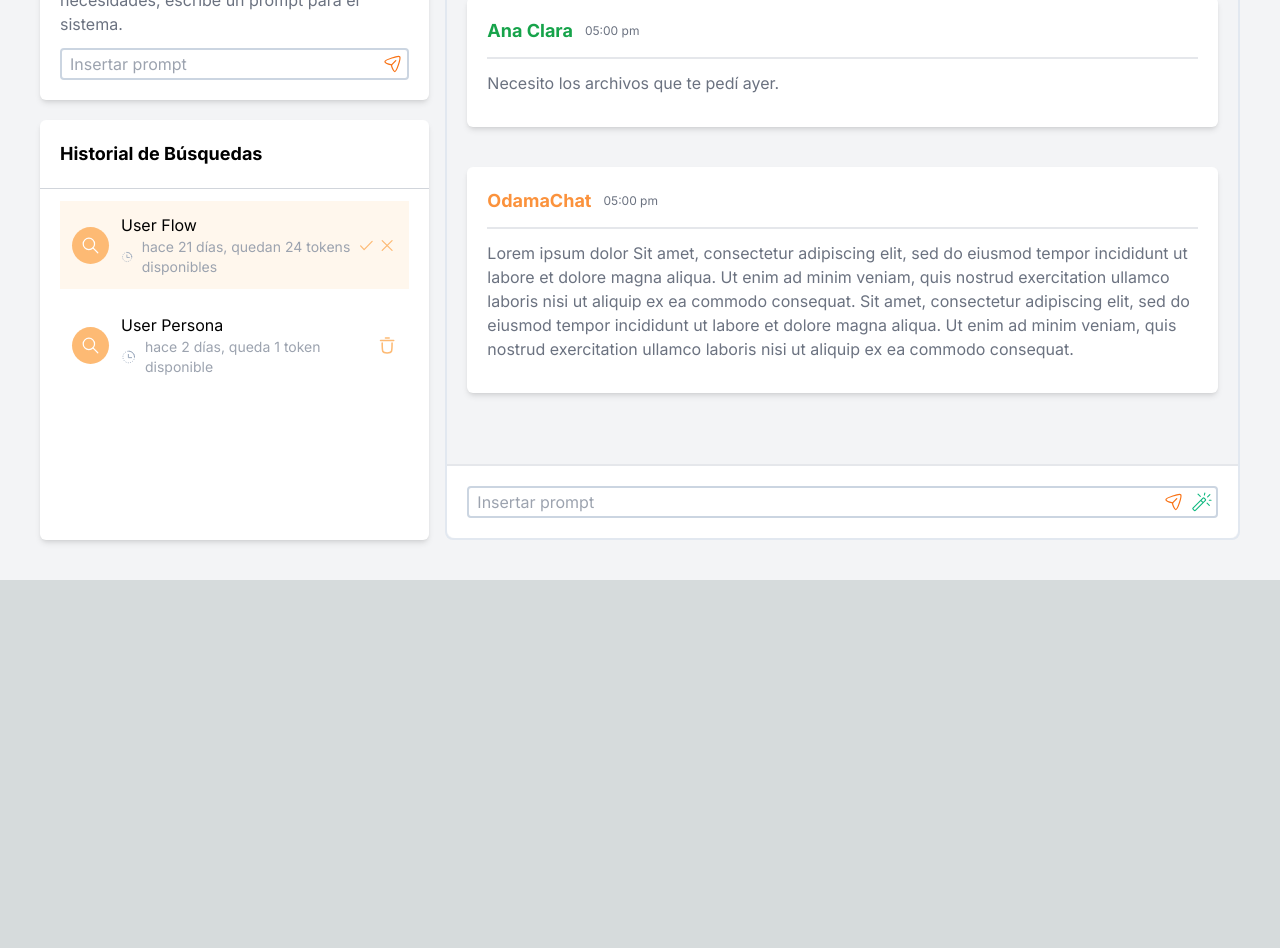
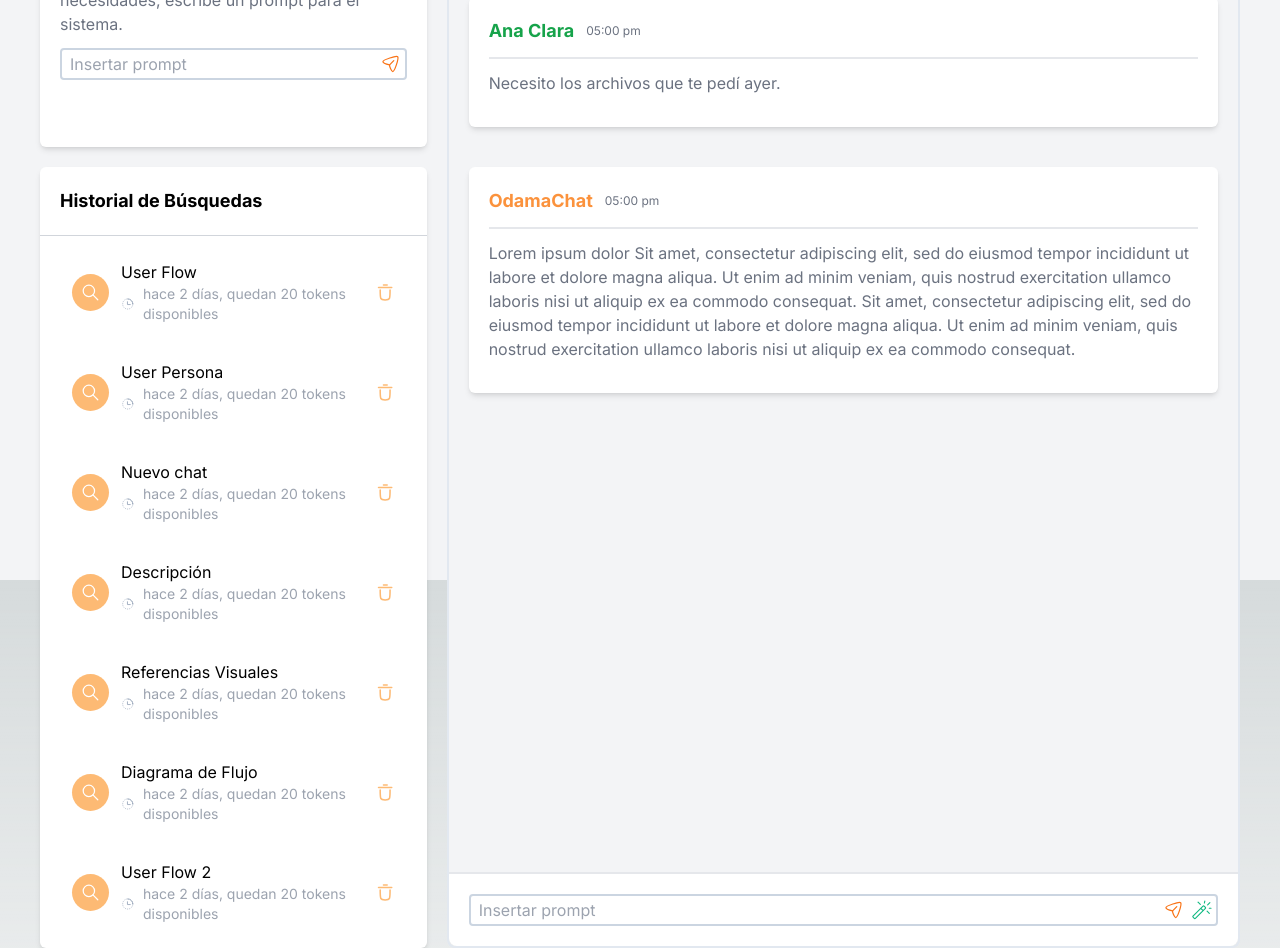
Before and after one commit to nabigudi/shaina-ai-chat-app, a Next.js app: page / in a window 1280 px wide. Shown: the part 220-1168 px from the top of the page. Before the commit the page ends 800 px from the top, so only its background shows below. Built offline with nearby package versions, Linux system fonts and the light colour scheme.

Commit message:
Add Searches Slice and Selectors, implement history list from redux, update styling, clean code

```diff
--- a/src/app/page.tsx
+++ b/src/app/page.tsx
@@ -9,7 +9,7 @@
 
   return (
     <main className="flex h-[90dvh] bg-gray-100 text-black flex-col items-center justify-between p-10">
-      <div className="grid grid-cols-3 gap-4 w-full h-full">
+      <div className="grid grid-cols-3 gap-5">
         <div className={`${isShowSidebar ? 'flex': 'hidden'} transition-[display] duration-700 ease-in-out`}>
           <Sidebar/>
         </div>
--- a/src/components/Box/index.tsx
+++ b/src/components/Box/index.tsx
@@ -11,7 +11,7 @@
           {title}
         </div>
       }
-    <div>{children}</div>
+    {children}
     </div>
   )
 }
--- a/src/components/SearchItem/index.tsx
+++ b/src/components/SearchItem/index.tsx
@@ -9,10 +9,11 @@
   title: string,
   createdAt: string,
   left: number,
+  onClick: () => void,
   isSelected: boolean
 }
 
-const SearchItem = ({title, createdAt, left, isSelected}: SearchItemProps) => {
+const SearchItem = ({title, createdAt, left, onClick, isSelected}: SearchItemProps) => {
   moment.updateLocale('es', {
     relativeTime : {
         future: "en %s",
@@ -35,7 +36,7 @@
   });
 
   return (
-    <div className={`mx-5 my-3 p-3 text-base flex items-center ${isSelected ? 'bg-orange-50' : 'bg-white'}`}>
+    <div className={`mx-5 my-3 p-3 text-base flex items-center ${isSelected ? 'bg-orange-50' : 'bg-white'}`} onClick={onClick}>
       <div className= "bg-orange-300 p-2 mr-3 text-base inline-flex items-center rounded-full">
         <Search className="text-sm"/>
       </div>
--- a/src/components/Sidebar/index.tsx
+++ b/src/components/Sidebar/index.tsx
@@ -1,11 +1,18 @@
 import Box from '@/components/Box'
 import Prompt from '@/components/Prompt';
 import SearchItem from '@/components/SearchItem';
+import { useAppSelector, useAppDispatch } from '@/redux/hooks'
+import { updateSelectedHistory } from '@/redux/slices/searchesSlice'
+import { selectHistoryList, selectSelectedHistory } from '@/redux/selectors/searchesSelectors';
 
 const Sidebar = () => {
+  const dispatch = useAppDispatch();
+  const historyList = useAppSelector(selectHistoryList);
+  const selectedHistoryItem = useAppSelector(selectSelectedHistory);
+
   return (
-    <aside className="w-full h-100 flex flex-col content-stretch">
-      <div className="mb-5">
+    <aside className="w-full grid grid-rows-4 gap-5">
+      <div>
         <Box>
           <div className="p-5">
             <h1 className="text-2xl font-bold pb-3">Sistema</h1>
@@ -15,11 +22,21 @@
         </Box>
       </div>
 
-      <div className="h-full">
+      <div className="row-span-3">
         <Box title="Historial de Búsquedas">
-          <div className="w-full">
-            <SearchItem title="User Flow" createdAt="2023-11-2" left={24} isSelected={true}/>
-            <SearchItem title="User Persona" createdAt="2023-11-21" left={1} isSelected={false}/>
+          <div className="w-full overflow-auto scroll-smooth">
+            <div>
+            {historyList.map((item) =>
+               <SearchItem
+                  key={item.id}
+                  title={item.title}
+                  createdAt={item.createdAt}
+                  left={item.left}
+                  onClick={()=>dispatch(updateSelectedHistory(item))}
+                  isSelected={selectedHistoryItem ? selectedHistoryItem.id === item.id : false}
+                />
+            )}
+            </div>
           </div>
         </Box>
       </div>
--- /dev/null
+++ b/src/redux/selectors/searchesSelectors.ts
@@ -0,0 +1,7 @@
+import type { RootState } from '../store'
+
+export const selectHistoryList = (state: RootState) => state.searches.historyList;
+
+export const selectSelectedHistory = (state: RootState) => state.searches.selectedHistory;
+
+export const selectSelectedHistoryId = (state: RootState) => state.searches.currentHistory;
--- /dev/null
+++ b/src/redux/slices/searchesSlice.ts
@@ -0,0 +1,104 @@
+import { createSlice } from '@reduxjs/toolkit';
+import type { PayloadAction } from '@reduxjs/toolkit'
+import moment from 'moment';
+
+type HistorySearch = {
+  id: number,
+  title: string,
+  createdAt: string,
+  left: number,
+}
+// Define a type for the slice state
+interface SearchesState {
+  historyList: HistorySearch[];
+  selectedHistory: HistorySearch | null;
+  currentHistory: number;
+}
+
+const initialHistoryList = [
+  {
+    id: 1,
+    title: 'User Flow',
+    createdAt: '2023-11-21',
+    left: 20,
+  },
+  {
+    id: 2,
+    title: 'User Persona',
+    createdAt: '2023-11-21',
+    left: 20,
+  },
+  {
+    id: 3,
+    title: 'Nuevo chat',
+    createdAt: '2023-11-21',
+    left: 20,
+  },
+  {
+    id: 4,
+    title: 'Descripción',
+    createdAt: '2023-11-21',
+    left: 20,
+  },
+  {
+    id: 10,
+    title: 'Referencias Visuales',
+    createdAt: '2023-11-21',
+    left: 20,
+  },
+  {
+    id: 13,
+    title: 'Diagrama de Flujo',
+    createdAt: '2023-11-21',
+    left: 20,
+  },
+  {
+    id: 17,
+    title: 'User Flow 2',
+    createdAt: '2023-11-21',
+    left: 20,
+  }
+]
+// Define the initial state using that type
+const initialState: SearchesState = {
+  historyList: initialHistoryList,
+  selectedHistory: null,
+  currentHistory: 0,
+};
+
+const searchesSlice = createSlice({
+  name: 'searches',
+  initialState,
+  reducers: {
+    updateSelectedHistory: (state, action: PayloadAction<HistorySearch>) => {
+      state.selectedHistory = action.payload;
+      state.currentHistory = action.payload.id;
+    },
+
+    decreasePromptLeft: (state, action: PayloadAction<HistorySearch>) => {
+      state.historyList = state.historyList.map(history => {
+        if (history.id === state.selectedHistory?.id) {
+          return {...history, left: --history.left};
+        }
+        return history;
+      })
+    },
+
+    createNewHistory: (state, action: PayloadAction<string>) => {
+      const newHistory = {
+        id: Math.random(),
+        title: action.payload,
+        createdAt: moment().format('YYYY-MM-DD'),
+        left: 1000,
+      }
+      state.historyList = [...state.historyList, newHistory];
+    },
+  },
+  extraReducers: (builder) => {
+  }
+});
+
+
+export const { updateSelectedHistory, decreasePromptLeft, createNewHistory } = searchesSlice.actions;
+
+export default searchesSlice.reducer;
--- a/src/redux/store.ts
+++ b/src/redux/store.ts
@@ -1,9 +1,11 @@
 import { configureStore } from '@reduxjs/toolkit';
-import common from './slices/commonSlice'
+import common from './slices/commonSlice';
+import searches from './slices/searchesSlice'
 
 const store = configureStore({
   reducer: {
-    common
+    common,
+    searches
   },
   middleware: (getDefaultMiddleware) =>
     getDefaultMiddleware({
```
